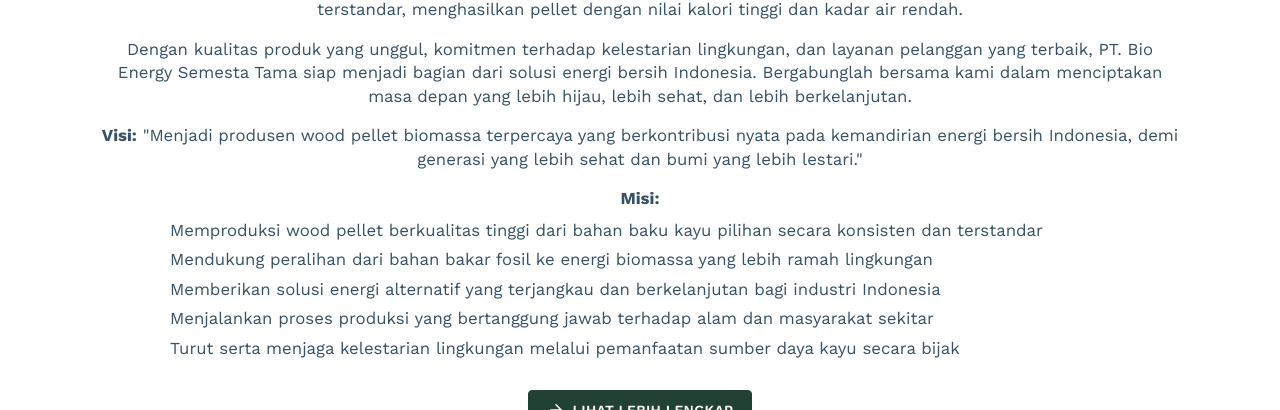
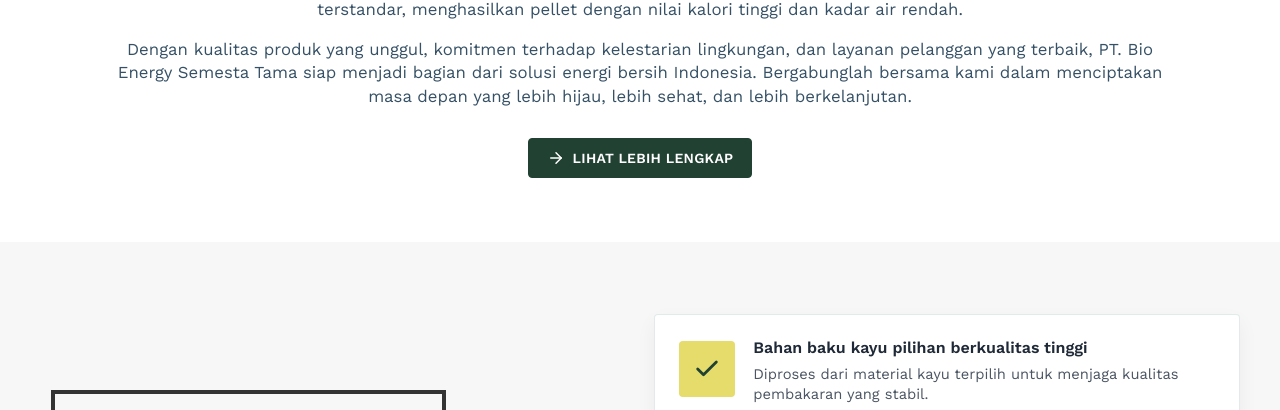
Before and after one commit to mrizky-fr/Mrizky-fr, a React (Vite) app: page / in a window 1280 px wide. Shown: the part 1198-1608 px from the top of the page. Built offline with nearby package versions, Linux system fonts and the light colour scheme; a web font is replaced by a local one.

Commit message:
perbaikan home

```diff
--- a/pages/Landing/Landing.css
+++ b/pages/Landing/Landing.css
@@ -287,19 +287,6 @@
   margin-top: 16px;
 }
 
-.home-company-mission-list {
-  margin: 8px auto 0;
-  max-width: 980px;
-  padding-left: 20px;
-  text-align: left;
-  color: #365166;
-  font-size: clamp(0.95rem, 1.4vw, 1.05rem);
-  line-height: 1.4;
-}
-
-.home-company-mission-list li + li {
-  margin-top: 6px;
-}
 
 .home-company-action {
   display: flex;
@@ -873,10 +860,6 @@
     font-size: 0.94rem;
   }
 
-  .home-company-mission-list {
-    font-size: 0.94rem;
-    padding-left: 18px;
-  }
 
   .home-why-section {
     padding: 44px 0;
--- a/pages/Landing/Landing.tsx
+++ b/pages/Landing/Landing.tsx
@@ -261,20 +261,6 @@
                             yang terbaik, PT. Bio Energy Semesta Tama siap menjadi bagian dari solusi energi bersih Indonesia.
                             Bergabunglah bersama kami dalam menciptakan masa depan yang lebih hijau, lebih sehat, dan lebih berkelanjutan.
                         </p>
-
-                        <p>
-                            <strong>Visi:</strong> "Menjadi produsen wood pellet biomassa terpercaya yang berkontribusi nyata pada
-                            kemandirian energi bersih Indonesia, demi generasi yang lebih sehat dan bumi yang lebih lestari."
-                        </p>
-
-                        <p><strong>Misi:</strong></p>
-                        <ol className="home-company-mission-list">
-                            <li>Memproduksi wood pellet berkualitas tinggi dari bahan baku kayu pilihan secara konsisten dan terstandar</li>
-                            <li>Mendukung peralihan dari bahan bakar fosil ke energi biomassa yang lebih ramah lingkungan</li>
-                            <li>Memberikan solusi energi alternatif yang terjangkau dan berkelanjutan bagi industri Indonesia</li>
-                            <li>Menjalankan proses produksi yang bertanggung jawab terhadap alam dan masyarakat sekitar</li>
-                            <li>Turut serta menjaga kelestarian lingkungan melalui pemanfaatan sumber daya kayu secara bijak</li>
-                        </ol>
                     </div>
 
                     <div className="home-company-action scroll-reveal opacity-0" data-reveal-delay="340">
```
